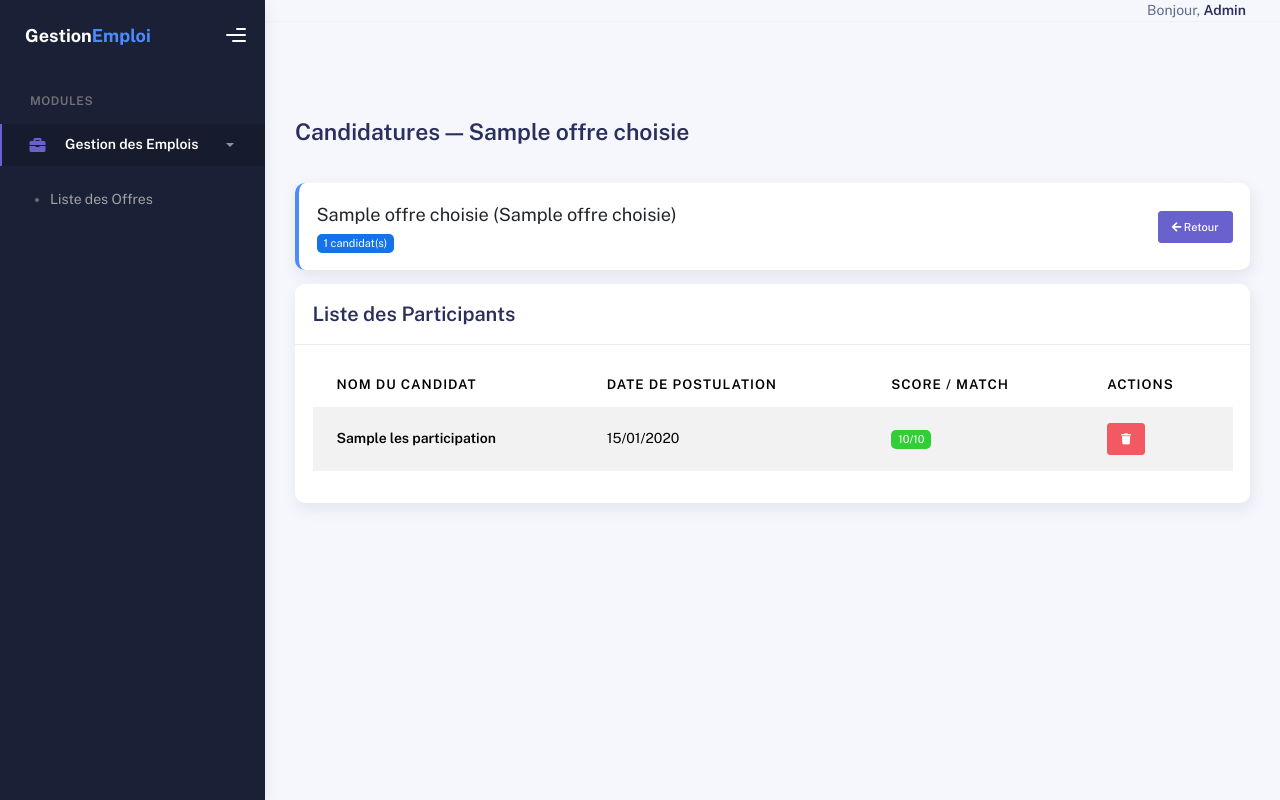
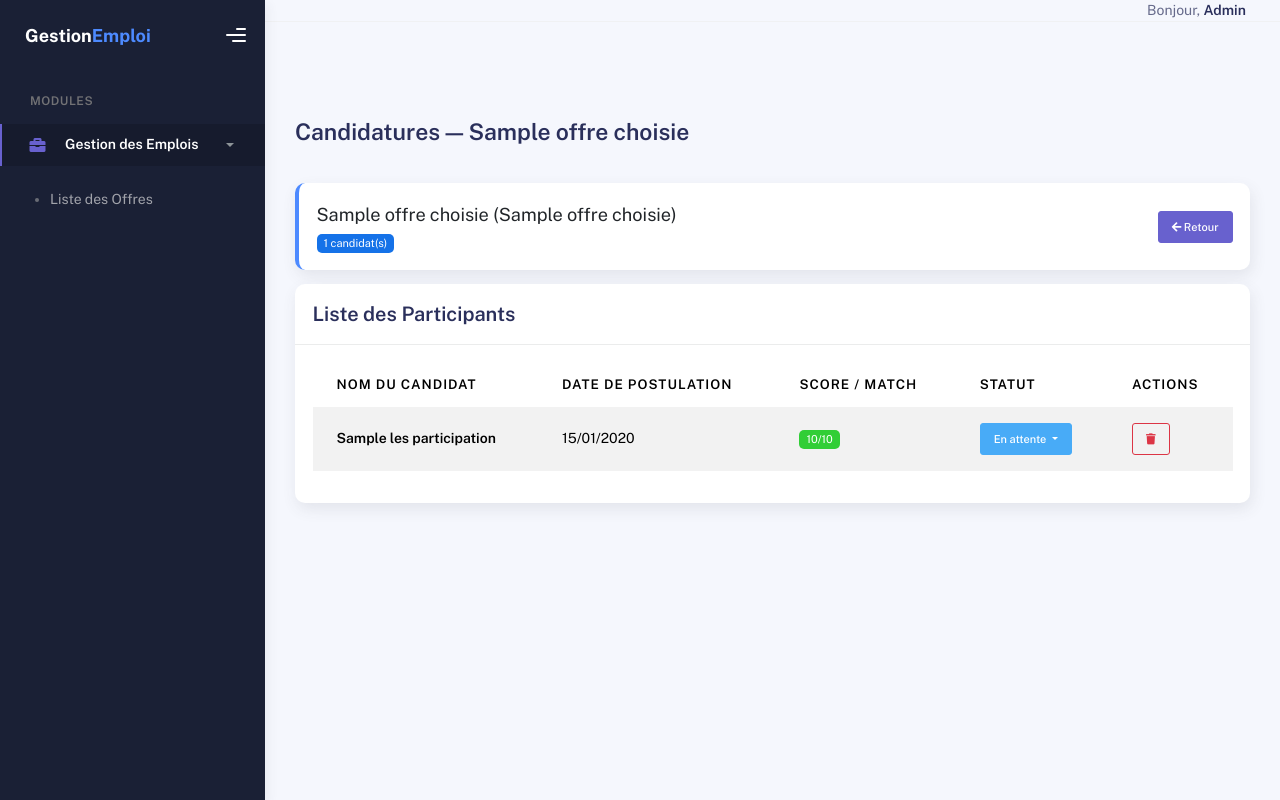
Before and after one commit to nour-elmi/Esprit-PIDEV-WEB-3A31-2026-Intellink, a Symfony app: template templates/emploi/back/ListeBack.html.twig in a window 1280 px wide. Run offline with Twig, Linux system fonts and the light colour scheme; the template is opened without the code that fills it: most values are stand-ins (such as "Sample title", 1, 10 or a date in 2020); some libraries are stand-ins or nearby versions.

Commit message:
update statut back

```diff
--- a/src/Enum/stat.php
+++ b/src/Enum/stat.php
@@ -3,7 +3,7 @@ namespace App\Enum;
 
 enum stat: string
 {
-    case acceptee = 'aceptee';
+    case acceptee = 'acceptee';
     case refusee = 'refusee';
     case en_attente = 'en_attente';
 
--- a/templates/emploi/back/ListeBack.html.twig
+++ b/templates/emploi/back/ListeBack.html.twig
@@ -51,6 +51,7 @@
                                     <th>Nom du Candidat</th>
                                     <th>Date de Postulation</th>
                                     <th>Score / Match</th>
+                                    <th>Statut </th>
                                     <th>Actions</th>
                                 </tr>
                             </thead>
@@ -61,11 +62,54 @@
                                     <td>{{ p.DateParticipation|date('d/m/Y') }}</td>
                                     <td>
                                         <span class="badge {% if p.score >= 7 %}badge-success{% else %}badge-warning{% endif %}">
-                                            {{ p.score ?? 'N/A' }}/10
+                                            {{ p.score ?? '0' }}/10
                                         </span>
                                     </td>
                                     <td>
-                                        <a href="{{ path('deleteListe', {'id': p.idParticipation}) }}" class="btn btn-danger btn-sm" onclick="return confirm('Supprimer cette candidature ?')">
+                                        {# Menu Déroulant pour le Statut #}
+                                        <div class="dropdown">
+                                            <button class="btn btn-sm dropdown-toggle
+                                                {% if p.statut.value == 'acceptee' %}btn-success
+                                                {% elseif p.statut.value == 'refusee' %}btn-danger
+                                                {% else %}btn-info{% endif %}"
+                                                type="button"
+                                                data-bs-toggle="dropdown"
+                                                aria-expanded="false">
+
+                                                {# Affichage du texte avec la bonne orthographe pour le test #}
+                                                {% if p.statut.value == 'acceptee' %}
+                                                    Acceptée
+                                                {% elseif p.statut.value == 'refusee' %}
+                                                    Refusée
+                                                {% else %}
+                                                    En attente
+                                                {% endif %}
+                                            </button>
+                                            <ul class="dropdown-menu">
+                                                <li>
+                                                    {# Correction ici : 'en_attente' au lieu de 'aceptee' #}
+                                                    <a class="dropdown-item" href="{{ path('updateStatut', {'id': p.idParticipation, 'nouveauStatut': 'en_attente'}) }}">
+                                                        <i class="fa fa-clock text-info"></i> En attente
+                                                    </a>
+                                                </li>
+                                                <li>
+                                                    <a class="dropdown-item" href="{{ path('updateStatut', {'id': p.idParticipation, 'nouveauStatut': 'acceptee'}) }}">
+                                                        <i class="fa fa-check text-success"></i> Accepter
+                                                    </a>
+                                                </li>
+                                                <li>
+                                                    <a class="dropdown-item" href="{{ path('updateStatut', {'id': p.idParticipation, 'nouveauStatut': 'refusee'}) }}">
+                                                        <i class="fa fa-times text-danger"></i> Refuser
+                                                    </a>
+                                                </li>
+                                            </ul>
+                                        </div>
+                                    </td>
+                                    <td>
+                                        {# On ne garde que le bouton supprimer ici pour nettoyer l'interface #}
+                                        <a href="{{ path('deleteListe', {'id': p.idParticipation}) }}"
+                                        class="btn btn-outline-danger btn-sm"
+                                        onclick="return confirm('Supprimer cette candidature ?')">
                                             <i class="fa fa-trash"></i>
                                         </a>
                                     </td>
```
Also changed, not shown: src/Controller/ListeParticipationController.php (+22 -0 lines).
